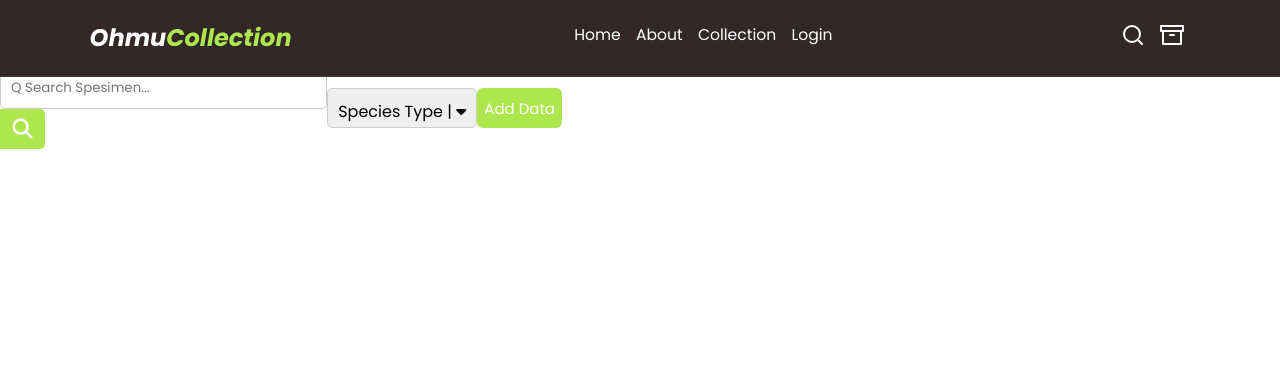
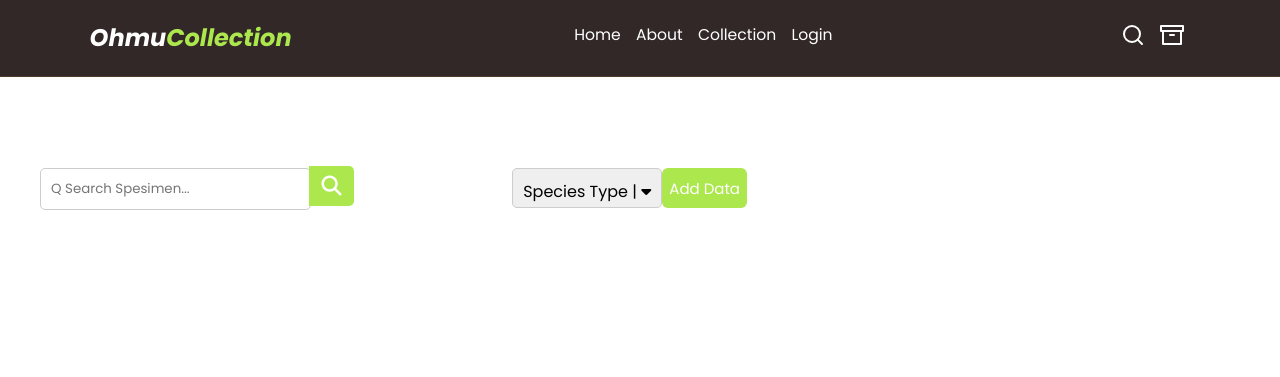
Before and after one commit to ChiloPods/specimen-database, a PHP site: page /collection.php in a window 1280 px wide. Shown: the top 377 px of the page. Run offline with PHP 8.4, Linux system fonts and the light colour scheme; data that the repository does not hold is empty.

Commit message:
fix collection front-end

```diff
--- a/collection.php
+++ b/collection.php
@@ -42,7 +42,7 @@
     </nav>
     <!-- Navbar End -->
     <!-- Collection Section Start -->
-    <section class="collection" id="collection-1">
+    <section class="collection-1" id="collection-1">
       <!-- Search Bar Start-->
       <div class="search-container">
         <input
@@ -149,7 +149,7 @@
       </div>
       <!-- Add Data Button & Modal Start End -->
     </section>
-    <section  class="collection" id="collection-1">
+    <section  class="collection-2" id="collection-2">
 
         <!-- PHP Data Start-->
         <?php
--- a/css/style.css
+++ b/css/style.css
@@ -203,14 +203,24 @@ body {
 }
 /* About Section End */
 /* Collection Section Start */
-.collection {
-  min-height: 20vh;
+.collection-1 {
+  min-height: 40vh;
   display: flex;
   align-items: center;
   background-color: #fff;
   background-size: cover;
   position: relative;
 }
+
+.collection-2 {
+  min-height: 2px;
+  display: flex;
+  align-items: center;
+  background-color: #fff;
+  background-size: cover;
+  position: relative;
+}
+
 .search-container {
   /* position: absolute; */
   top: 150px;
@@ -219,6 +229,7 @@ body {
   align-items: center;
   justify-content: space-between;
   margin-top: 20px;
+  margin-left: 40px;
 }
 
 .search-button {
@@ -239,10 +250,11 @@ body {
 }
 
 .search-input {
-  width: 100%;
+  width: 84%;
   padding: 10px;
   border: 1px solid #ccc;
   border-radius: 5px;
+  margin-right: -5px;
 }
 .dropdown-type {
   /* position: absolute; */
@@ -260,6 +272,7 @@ body {
   border: 1px solid #ccc;
   border-radius: 5px;
   cursor: pointer;
+  margin-left: 150px;
 }
 
 .dropdown-content {
```
Also changed, not shown: spcfoto/amphipod-saltwater-aquarium-300x186.jpg (added).
